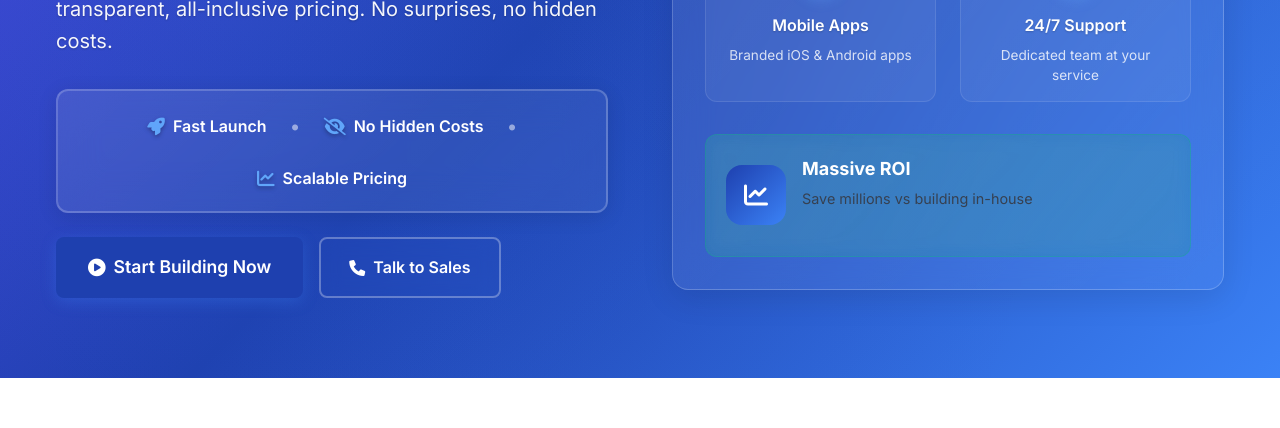
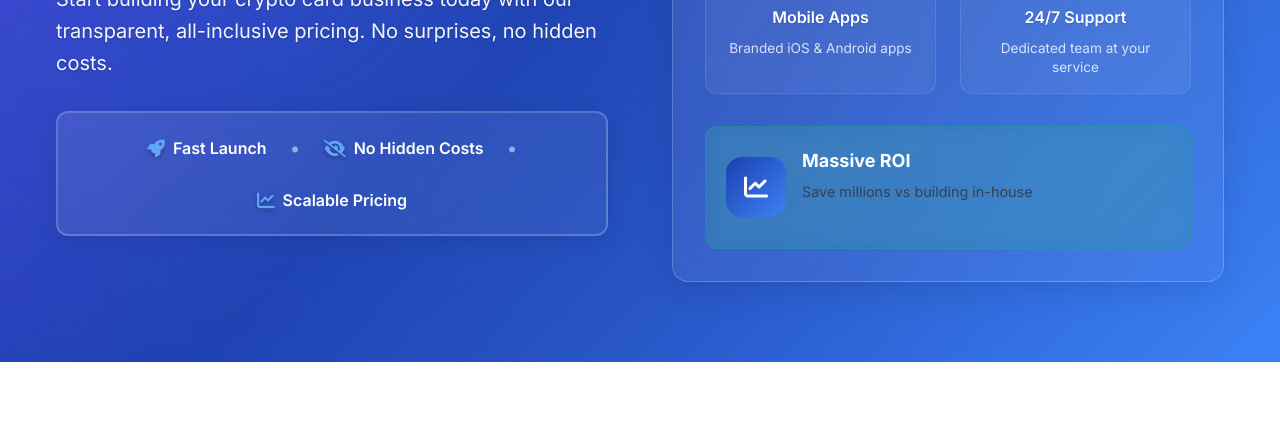
Before and after one commit to dotlabssuresh/cryptocardly, a plain HTML site: page pricing.html in a window 1280 px wide. Shown: the part 524-952 px from the top of the page. Drawn offline with Linux system fonts and the light colour scheme.

Commit message:
Remove 'Start Building Now' and 'Talk to Sales' buttons from pricing hero section - clean focused layout

```diff
--- a/pricing.html
+++ b/pricing.html
@@ -88,16 +88,7 @@
                         </div>
                     </div>
 
-                    <div class="hero-buttons">
-                        <a href="#pricing-plans" class="btn btn-primary btn-large">
-                            <i class="fas fa-play-circle"></i>
-                            Start Building Now
-                        </a>
-                        <a href="contact.html#demo" class="btn btn-outline">
-                            <i class="fas fa-phone"></i>
-                            Talk to Sales
-                        </a>
-                    </div>
+
                 </div>
                 <div class="hero-visual">
                     <div class="pricing-benefits-showcase">
```
